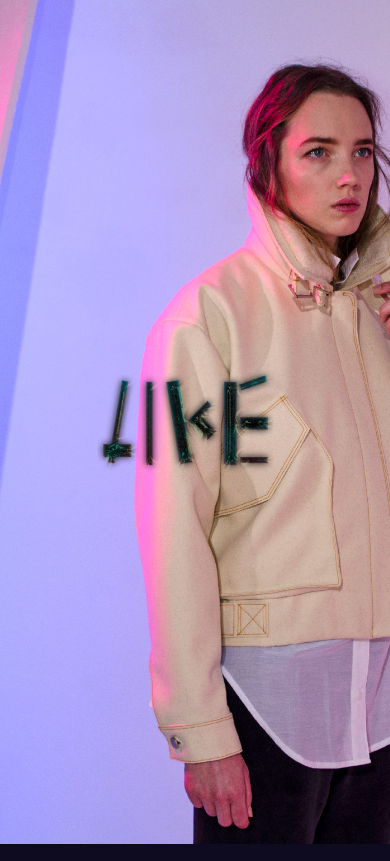
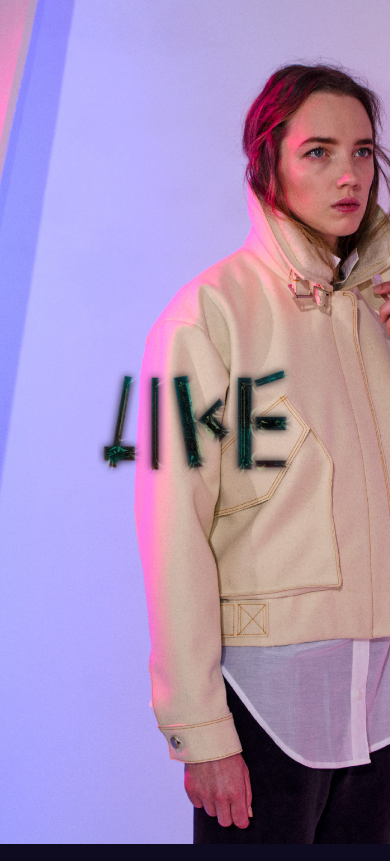
Before and after one commit to er1chu/like-clothing, a website: page index.html in a window 390 px wide. Shown: the top 861 px of the page. Drawn offline with Linux system fonts and the light colour scheme.

Commit message:
logo adjustments

```diff
--- a/css/app.styl
+++ b/css/app.styl
@@ -76,7 +76,7 @@ body
 			cursor: pointer
 
 	@media (max-width: 480px) and (min-width: 320px) and (orientation: portrait)
-		position: fixed;
+		position: absolute;
 		width: 50%
 		margin: 0 auto;
 		top: 50%
@@ -84,7 +84,7 @@ body
 		transform: translate(-50%,-50%);
 		z-index: 99
 		img
-			max-width: 90%
+			max-width: 100%
 
 li
 	list-style: none
```
Also changed, not shown: css/app.min.css.
